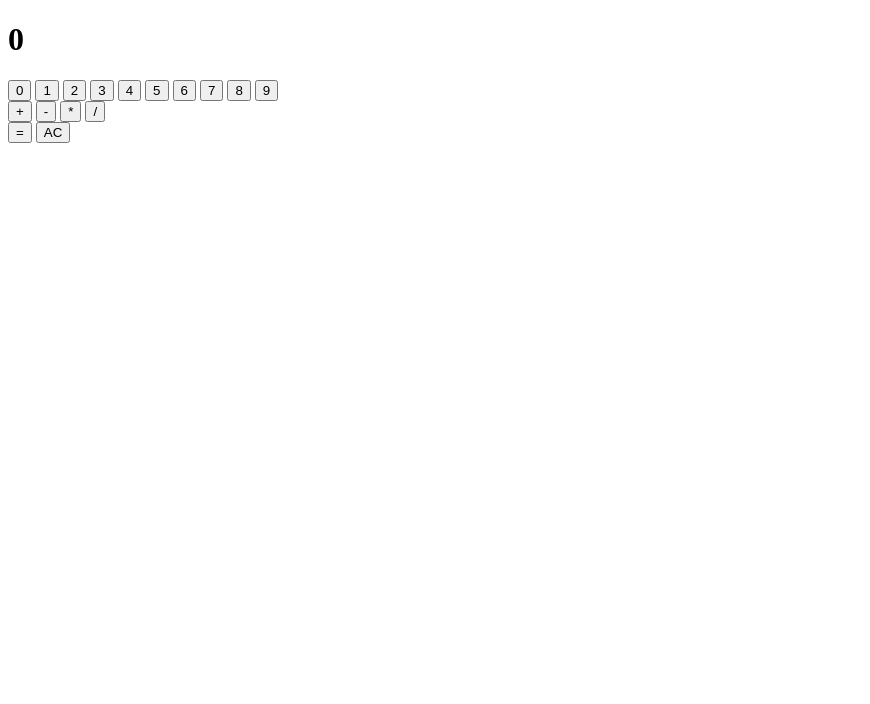
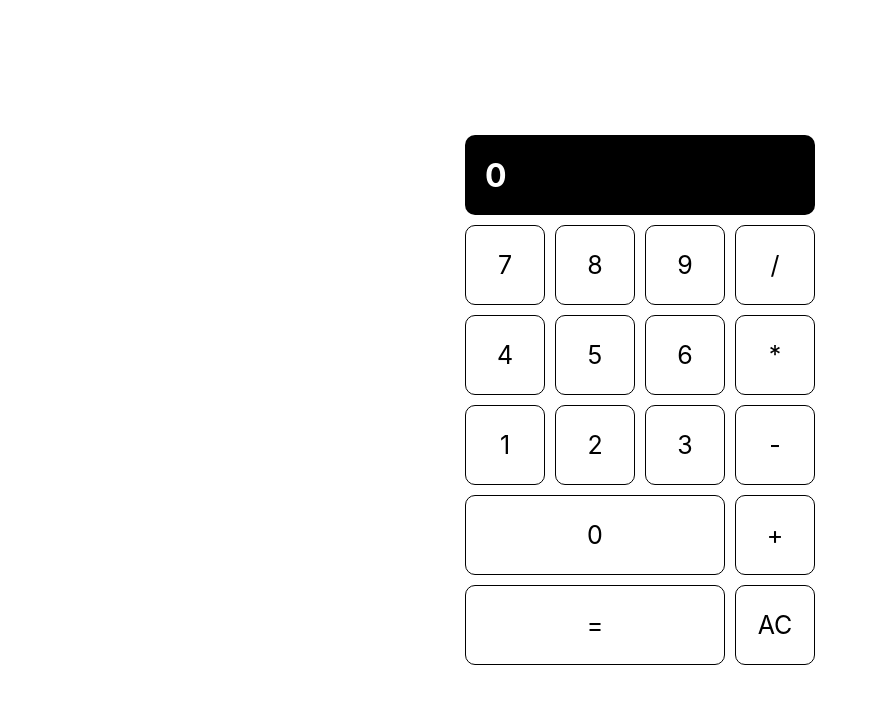
Before and after one commit to cristoval21/odin-calculator, a plain HTML site: page index.html in a window 1280 px wide. Shown: the whole page, without its empty margins (0-870 px from the left). Drawn offline with Linux system fonts and the light colour scheme; a web font is replaced by a local one.

Commit message:
wip: revamp UI

```diff
--- a/index.html
+++ b/index.html
@@ -5,34 +5,43 @@
   <meta name="viewport" content="width=device-width, initial-scale=1.0">
   <title>Odin Calculator</title>
   <script src="index.js" defer></script>
+  <link rel="stylesheet" href="style.css">
+  <link rel="preconnect" href="https://rsms.me/">
+  <link rel="stylesheet" href="https://rsms.me/inter/inter.css">
 </head>
 <body>
+  <div class="calc-wrapper">
     <div class="display">
       <h1 class="display-content">0</h1>
     </div>
-  <div class="buttons">
-    <div class="numbers">
-      <button id="zero">0</button>
-      <button id="one">1</button>
-      <button id="two">2</button>
-      <button id="three">3</button>
-      <button id="four">4</button>
-      <button id="five">5</button>
-      <button id="six">6</button>
-      <button id="seven">7</button>
-      <button id="eight">8</button>
-      <button id="nine">9</button>
+    <div class="button-wrapper">
+      <div class="row">
+        <button id="seven" class="number">7</button>
+        <button id="eight" class="number">8</button>
+        <button id="nine" class="number">9</button>
+        <button id="divide" class="operator">/</button>
       </div>
-    <div class="operators">
-      <button id="add">+</button>
-      <button id="subtract">-</button>
-      <button id="multiply">*</button>
-      <button id="divide">/</button>
+      <div class="row">
+        <button id="four" class="number">4</button>
+        <button id="five" class="number">5</button>
+        <button id="six" class="number">6</button>
+        <button id="multiply" class="operator">*</button>
       </div>
-    <div class="other">
+      <div class="row">
+        <button id="one" class="number">1</button>
+        <button id="two" class="number">2</button>
+        <button id="three" class="number">3</button>
+        <button id="subtract" class="operator">-</button>
+      </div>
+      <div class="row">
+        <button id="zero" class="number">0</button>
+        <button id="add" class="operator">+</button>
+      </div>
+      <div class="row">
         <button id="equal">=</button>
         <button id="clear">AC</button>
       </div>
     </div>
+  </div>
 </body>
 </html>
--- /dev/null
+++ b/style.css
@@ -0,0 +1,67 @@
+* {
+  margin: 0;
+  padding: 0;
+  box-sizing: border-box;
+  font-family: Inter, Arial, Helvetica, sans-serif;
+}
+
+html,
+body {
+  height: 100%;
+}
+
+body,
+.calc-wrapper body {
+  display: flex;
+  justify-content: center;
+  align-items: center;
+}
+
+.calc-wrapper {
+  display: flex;
+  flex-direction: column;
+  gap: 10px;
+}
+
+.display {
+  display: flex;
+  height: 80px;
+  background-color: black;
+  align-items: center;
+  padding: 0 20px;
+  border-radius: 10px;
+}
+
+.display-content {
+  color: white;
+}
+
+.button-wrapper {
+  display: flex;
+  flex-direction: column;
+  gap: 10px;
+}
+
+button {
+  border: 1px solid black;
+  background-color: transparent;
+  text-align: center;
+  width: 80px;
+  height: 80px;
+  border-radius: 10px;
+  font-size: 25px;
+}
+
+button:hover {
+  background-color: #f1f1f1;
+}
+
+.row {
+  display: flex;
+  gap: 10px;
+}
+
+#zero,
+#equal {
+  flex: 1;
+}
```
Lines whose indentation alone changed are shown as unchanged.
